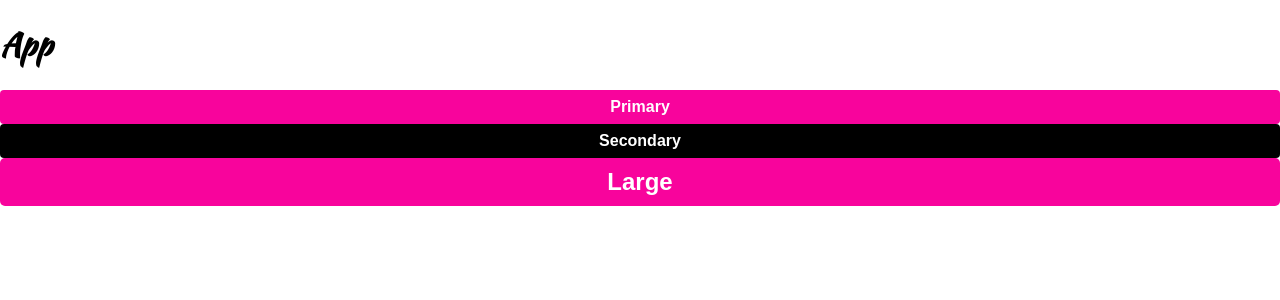
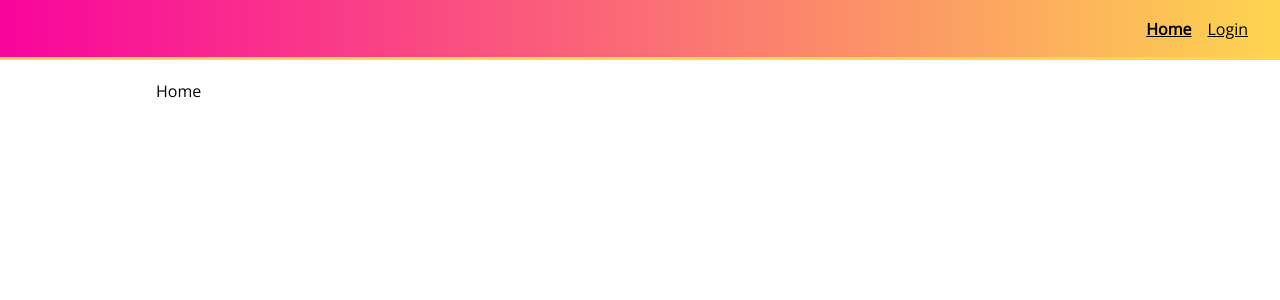
Before and after one commit to fuhrn/PI-Dogs, a React (Create React App) app in the folder client/: page / in a window 1280 px wide. Shown: the top 300 px of the page. Built offline with nearby package versions, Linux system fonts and the light colour scheme.

Commit message:
layout & header funcionando...

```diff
--- a/client/package.json
+++ b/client/package.json
@@ -8,6 +8,7 @@
     "@testing-library/user-event": "^12.2.2",
     "react": "^17.0.1",
     "react-dom": "^17.0.1",
+    "react-router-dom": "^6.3.0",
     "react-scripts": "4.0.0",
     "styled-components": "^5.3.5",
     "web-vitals": "^0.2.4"
--- a/client/public/index.html
+++ b/client/public/index.html
@@ -1,12 +1,14 @@
 <!DOCTYPE html>
 <html lang="en">
-
   <head>
     <meta charset="utf-8" />
     <link rel="icon" href="%PUBLIC_URL%/favicon.ico" />
     <meta name="viewport" content="width=device-width, initial-scale=1" />
     <meta name="theme-color" content="#000000" />
-  <meta name="description" content="Web site created using create-react-app" />
+    <meta
+      name="description"
+      content="Web site created using create-react-app"
+    />
     <link rel="apple-touch-icon" href="%PUBLIC_URL%/logo192.png" />
     <!--
       manifest.json provides metadata used when your web app is installed on a
@@ -24,10 +26,19 @@
     -->
     <title>React App</title>
 
-  <link rel="preconnect" href="https://fonts.googleapis.com">
-  <link rel="preconnect" href="https://fonts.gstatic.com" crossorigin>
-  <link href="https://fonts.googleapis.com/css2?family=Kaushan+Script&display=swap" rel="stylesheet">
+    <link rel="preconnect" href="https://fonts.googleapis.com" />
+    <link rel="preconnect" href="https://fonts.gstatic.com" crossorigin />
+    <link
+      href="https://fonts.googleapis.com/css2?family=Kaushan+Script&display=swap"
+      rel="stylesheet"
+    />
 
+    <link rel="preconnect" href="https://fonts.googleapis.com" />
+    <link rel="preconnect" href="https://fonts.gstatic.com" crossorigin />
+    <link
+      href="https://fonts.googleapis.com/css2?family=Kaushan+Script&family=Open+Sans&display=swap"
+      rel="stylesheet"
+    />
   </head>
 
   <body>
@@ -44,5 +55,4 @@
       To create a production bundle, use `npm run build` or `yarn build`.
     -->
   </body>
-
 </html>
--- a/client/src/components/App.js
+++ b/client/src/components/App.js
@@ -1,6 +1,10 @@
 import React from 'react';
-import { Button } from './common';
-import {createGlobalStyle} from 'styled-components'
+import { createGlobalStyle } from 'styled-components';
+import { BrowserRouter, Routes, Route } from 'react-router-dom';
+
+import Home from 'components/pages/Home';
+import Login from 'components/pages/Login';
+import NotFound from './pages/NotFound';
 
 const GlobalStyle = createGlobalStyle`
   body{
@@ -15,18 +19,14 @@ const GlobalStyle = createGlobalStyle`
 function App() {
   return (
     <>
-      <GlobalStyle />
-      <h1>App</h1>
-      <Button>
-        Primary
-      </Button>
-      < Button secondary>
-        Secondary
-      </Button>
-      <Button large>
-        Large
-      </Button>
-
+      <BrowserRouter>
+        <GlobalStyle />
+        <Routes>
+          <Route path='/' element={<Home />} />
+          <Route path='/login' element={<Login />} />
+          <Route path='*' element={<NotFound />} />
+        </Routes>
+      </BrowserRouter>
     </>
 
   );
--- /dev/null
+++ b/client/src/components/common/Header.js
@@ -0,0 +1,103 @@
+import React, { useState } from 'react';
+import styled from 'styled-components';
+import { Link as ReactRouterDomLink, useLocation } from 'react-router-dom';
+
+const HeaderWrapper = styled.header`
+  height: 60px;
+  width: 100%;
+  box-sizing: border-box;
+  display: flex;
+  padding: 0 16px;
+  position: fixed;
+  top: 0;
+  background-image: linear-gradient(to right, #f8049c, #fdd54f);
+  border-bottom: 3px solid #fdd54f;
+`
+
+const Menu = styled.nav`
+  display: ${p => p.open ? 'block' : 'none'};
+  font-family: 'Open Sans';
+  position: absolute;
+  width: 100%;
+  top: 60px;
+  left: 0;
+  padding: 8px;
+  box-sizing: border-box;
+  border-bottom: 3px solid #fdd54f;
+  background: white;
+
+  @media(min-width: 768px){
+    display: flex;
+    background: none;
+    left: initial;
+    top: initial;
+    margin: auto 0 auto auto;
+    border-bottom: none;
+    position: relative;
+    width: initial;
+  }
+`
+
+// prueba
+// const MenuAlt = styled(Menu)`
+//   border-top: 5px solid black;
+// `
+
+const Link = ({ isActive, children, ...props }) => {
+  return (
+    <ReactRouterDomLink {...props}>
+      {children}
+    </ReactRouterDomLink>
+  )
+}
+
+const StyledLink = styled(Link)`
+  padding: 4px 8px;
+  display: block;
+  text-align: center;
+  box-sizing: border-box;
+  margin: auto 0;
+  font-weight: ${p => p.isActive ? 'bold' : 'normal'};
+  color: black;
+`
+
+const MobileMenuIcon = styled.div`
+  margin: auto 0 auto auto;
+  width: 25px;
+  min-width: 25px;
+  padding: 5px;
+  >div{
+    height: 3px;
+    background: black;
+    margin: 5px 0;
+    width: 100%;
+  }
+
+  @media(min-width: 768px) {
+    display: none;
+  }
+`
+
+export function Header() {
+  const { pathname } = useLocation();
+  const [menuOpen, setMenuOpen] = useState(false);
+
+  return (
+    <HeaderWrapper>
+      <MobileMenuIcon onClick={() => setMenuOpen(s => !s)}>
+        <div />
+        <div />
+        <div />
+      </MobileMenuIcon>
+      <Menu open={menuOpen}>
+        <StyledLink to="/" isActive={pathname === '/'}>
+          Home
+        </StyledLink>
+        <StyledLink to="/login" isActive={pathname === '/login'} >
+          Login
+        </StyledLink>
+      </Menu>
+
+    </HeaderWrapper>
+  )
+}
--- /dev/null
+++ b/client/src/components/common/Layout.js
@@ -0,0 +1,24 @@
+import styled from 'styled-components';
+import { Header } from './Header';
+
+const Content = styled.main`
+  max-width: 1000px;
+  margin: 80px auto 0 auto;
+  padding: 0 16px;
+  box-sizing: border-box;
+  font-family: 'Open Sans';
+
+  h1, h2, h3, h4, h5, h6{
+    font-family: 'Kaushan Script';
+  }
+`;
+
+export function Layout({ children }) {
+  return (
+    <>
+      <Header />
+      <Content>
+        {children}
+      </Content>
+    </>
+  )}
--- a/client/src/components/common/index.js
+++ b/client/src/components/common/index.js
@@ -1 +1,3 @@
 export * from './Button';
+export * from './Layout';
+export * from './Header';
--- /dev/null
+++ b/client/src/components/pages/Home.js
@@ -0,0 +1,9 @@
+import { Layout } from "components/common"
+
+export default function Home() {
+  return (
+    <Layout>
+      Home
+    </Layout>
+  )
+}
--- /dev/null
+++ b/client/src/components/pages/Login.js
@@ -0,0 +1,9 @@
+import { Layout } from "components/common"
+
+export default function Login() {
+  return (
+    <Layout>
+      Login
+    </Layout>
+  )
+}
--- /dev/null
+++ b/client/src/components/pages/NotFound.js
@@ -0,0 +1,7 @@
+function NotFound() {
+  return (
+    <div>404 NotFound</div>
+  )
+}
+
+export default NotFound
```
Lines whose indentation alone changed are shown as unchanged.
